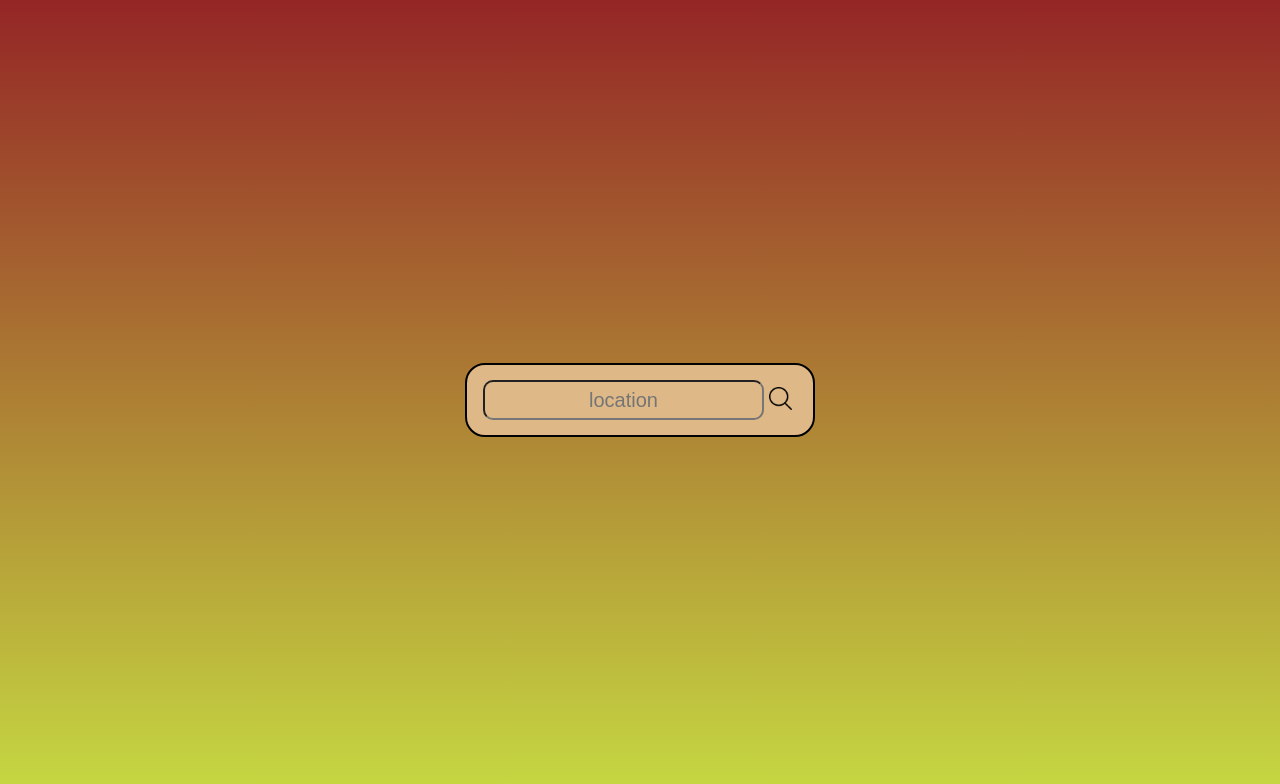
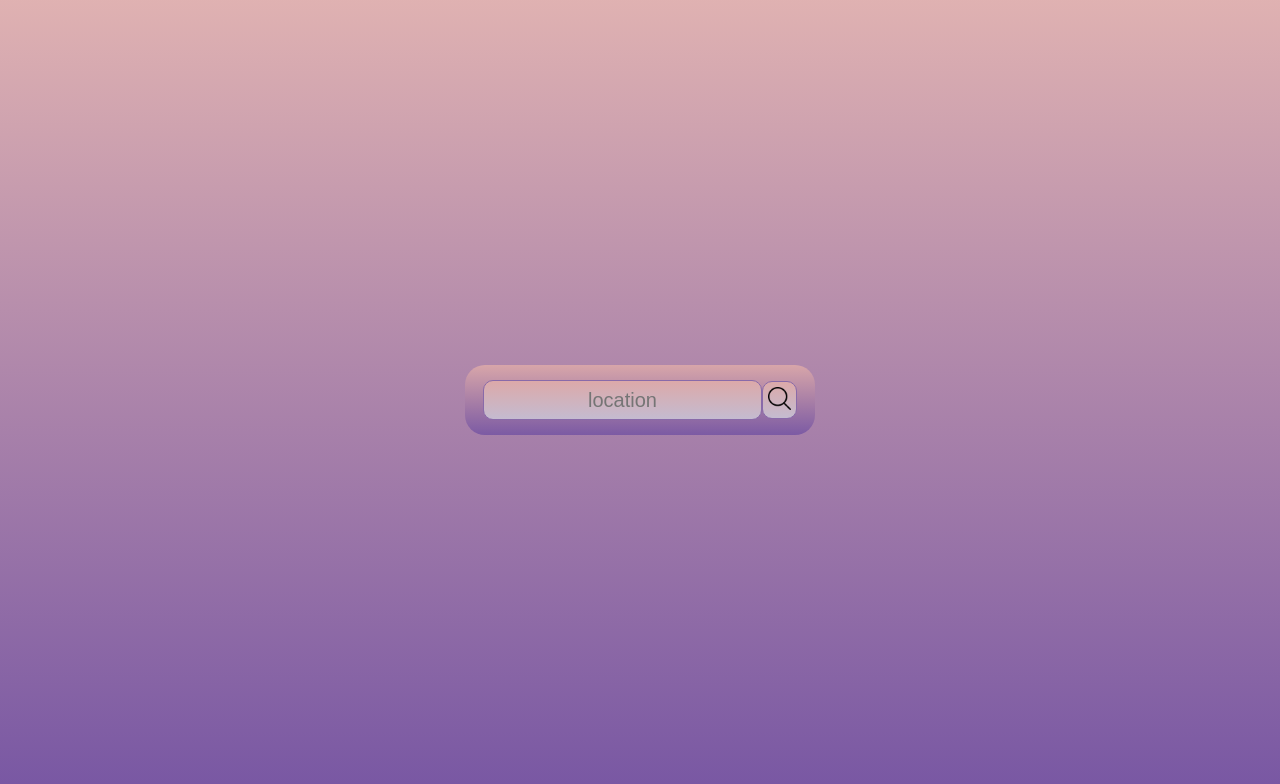
Before and after one commit to biskvitonchik/weather, a website built with Vite: page index.html in a window 1280 px wide. Built offline with nearby package versions, Linux system fonts and the light colour scheme.

Commit message:
worked on the colors + replaced the sunIcon.png

```diff
--- a/src/scss/style.scss
+++ b/src/scss/style.scss
@@ -1,4 +1,6 @@
 $burlywood: burlywood;
+$fields: linear-gradient(rgb(220, 169, 169), rgb(196, 187, 208));
+$fields-hover: linear-gradient(rgb(186, 163, 185), rgb(199, 186, 216));
 
 * {
   margin: 0;
@@ -8,7 +10,7 @@ $burlywood: burlywood;
 }
 
 body {
-  background: linear-gradient(rgb(148, 38, 38), rgb(198, 218, 66));
+  background: linear-gradient(rgb(220, 169, 169, 0.9), rgb(119, 86, 163));
 }
 
 .wrapper {
@@ -27,9 +29,8 @@ body {
   align-items: center;
   width: 350px;
   padding: 5px;
-  background-color: $burlywood;
+  background: linear-gradient(rgb(220, 169, 169, 0.9), rgb(119, 86, 163, 0.9));
   border-radius: 20px;
-  border: 2px solid black;
 }
 
 .search {
@@ -41,24 +42,29 @@ body {
     height: 40px;
     border-radius: 10px;
     padding: 6px;
-    background-color: $burlywood;
+    background: $fields;
     text-align: center;
     outline: none;
     font-size: 20px;
+    border: 1px solid rgb(137, 106, 169);
 
     &::placeholder {
       font-size: 20px;
     }
+
+    &:hover {
+      background: $fields-hover;
+    }
   }
 
   &__btn {
-    background-color: $burlywood;
-    border: none;
+    background: $fields;
+    border: 1px solid rgb(137, 106, 169);
     padding: 5px;
     border-radius: 10px;
 
     &:hover {
-      background-color: rgb(210, 177, 133);
+      background: $fields-hover;
     }
 
     &--icon {
@@ -99,7 +105,7 @@ body {
 .parameters {
   display: none;
   justify-content: space-between;
-  font-size: 30px;
+  font-size: 22px;
   width: 100%;
   margin-bottom: 15px;
 
```
Also changed, not shown: css/style.css, public/icons/sunIcon.png, 1 other file.
